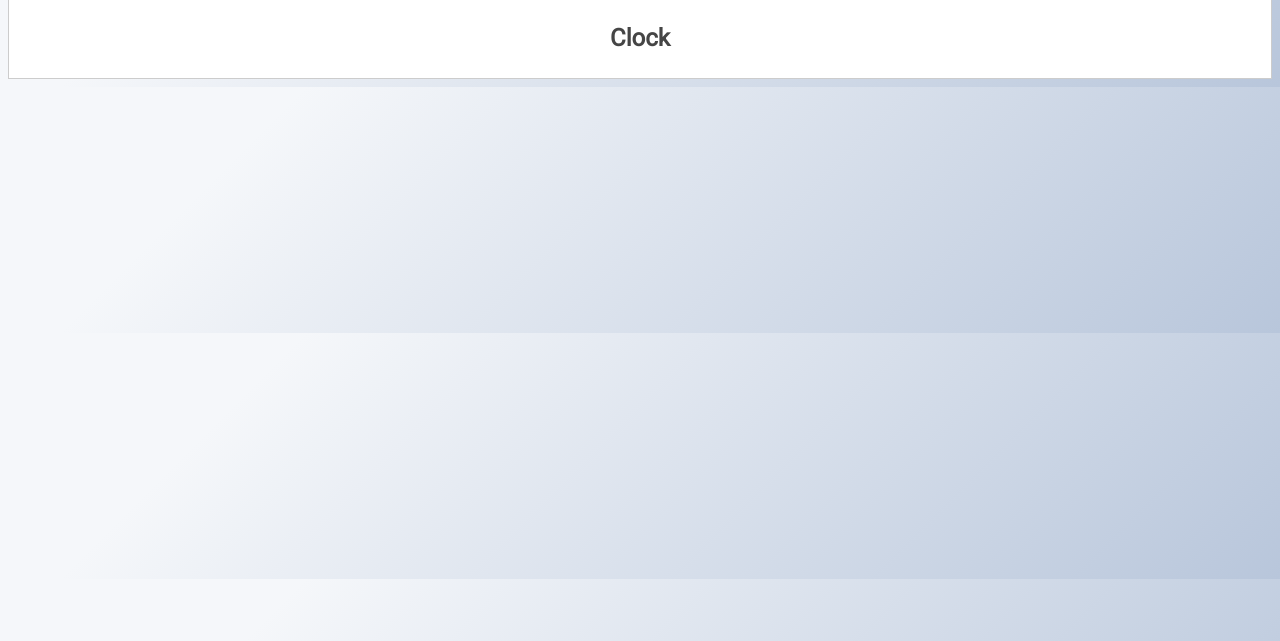
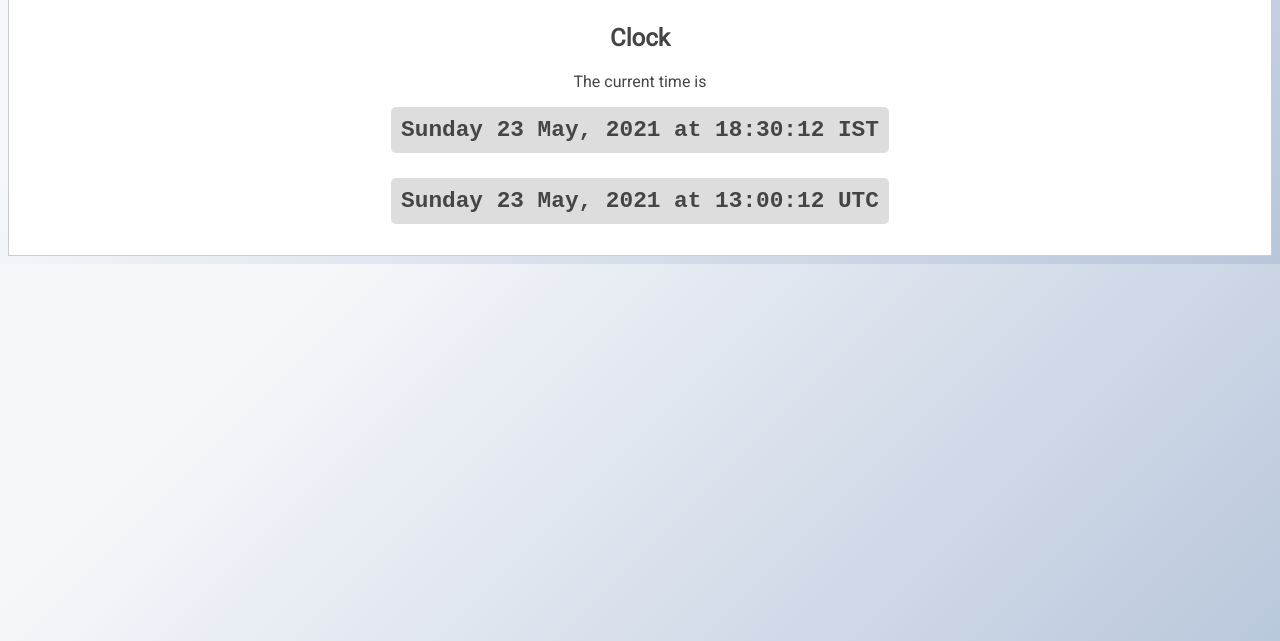
Before and after one commit to vineetvdubey/utility-apps-ui, a website: page apps/v2/clock-epoch/index.html in a window 1280 px wide. Shown: the part 159-800 px from the top of the page. Drawn offline with Linux system fonts and the light colour scheme.

Commit message:
added clock

```diff
--- a/apps/v2/clock-epoch/index.html
+++ b/apps/v2/clock-epoch/index.html
@@ -34,12 +34,18 @@
     </div>
     <section id="sec-clock" class="tabcontent">
       <h2>Clock</h2>
-
+      <p>The current time is</p>
+      <div>
+        <p id="time-display-ist" class="time-display">Loading...</p>
+      </div>
+      <div>
+        <p id="time-display-utc" class="time-display">Loading...</p>
+      </div>
     </section>
     <section id="sec-epoch-time" class="tabcontent">
       <h2>Epoch Time</h2>
       <p>The current Unix epoch time is</p>
-      <p id="epoch-display" class="epoch-display"></p>
+      <p id="epoch-display" class="epoch-display">Loading...</p>
     </section>
   </main>
   <footer>
--- a/apps/v2/clock-epoch/script.js
+++ b/apps/v2/clock-epoch/script.js
@@ -2,4 +2,21 @@ window.onload = () => {
   setInterval(() => {
     document.querySelector('#epoch-display').innerHTML = Math.floor(Date.now() / 1000);
   }, 1000);
+
+  setInterval(() => {
+    const date = new Date();
+
+    document.querySelector('#time-display-ist').innerHTML = new Intl.DateTimeFormat('en-IN', {
+      timeZone: 'Asia/Kolkata',
+      dateStyle: 'full',
+      timeStyle: 'long',
+      hour12: false,
+    }).format(date);
+    document.querySelector('#time-display-utc').innerHTML = new Intl.DateTimeFormat('en-IN', {
+      timeZone: 'UTC',
+      dateStyle: 'full',
+      timeStyle: 'long',
+      hour12: false,
+    }).format(date);
+  }, 1000);
 };
--- a/apps/v2/clock-epoch/style.css
+++ b/apps/v2/clock-epoch/style.css
@@ -9,3 +9,15 @@
   display: inline-block;
   margin: 0 0 25px 0;
 }
+
+.time-display {
+  border: none;
+  background-color: #dddddd;
+  padding: 10px;
+  border-radius: 5px;
+  font-weight: bold;
+  font-family: monospace;
+  font-size: 1.75em;
+  display: inline-block;
+  margin: 0 0 25px 0;
+}
```
